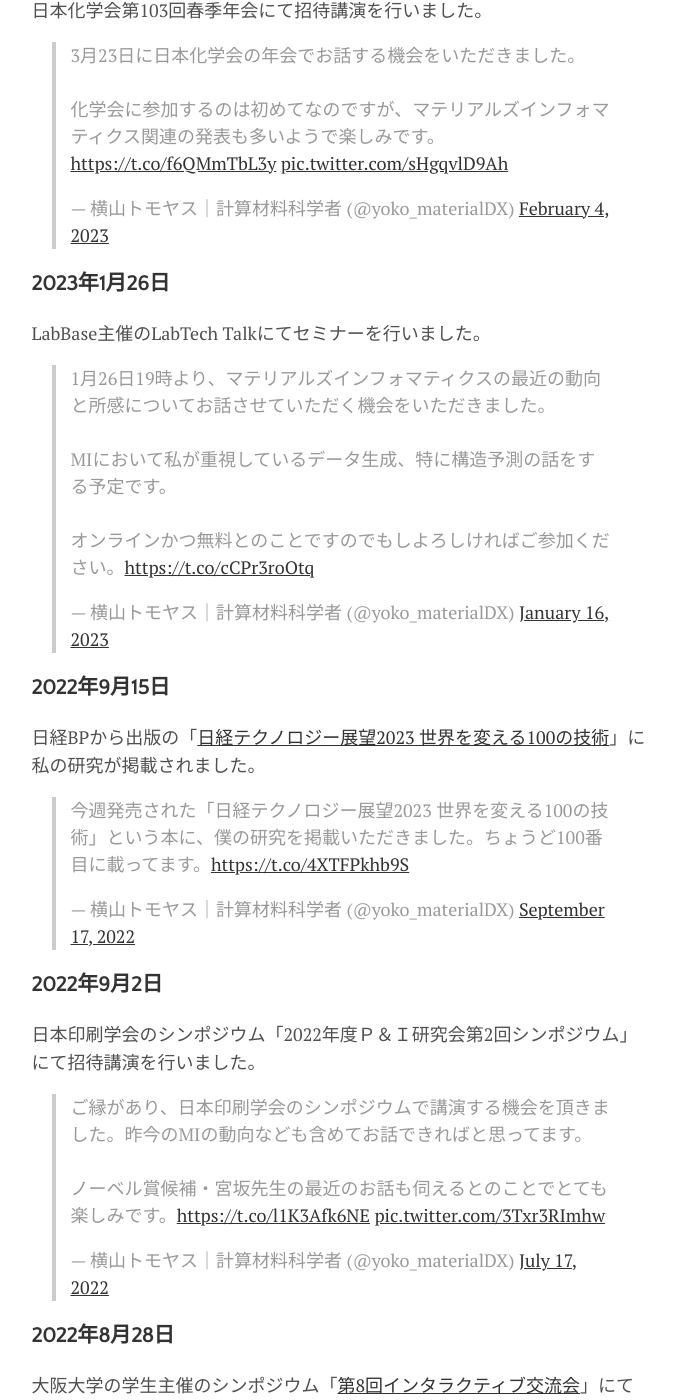
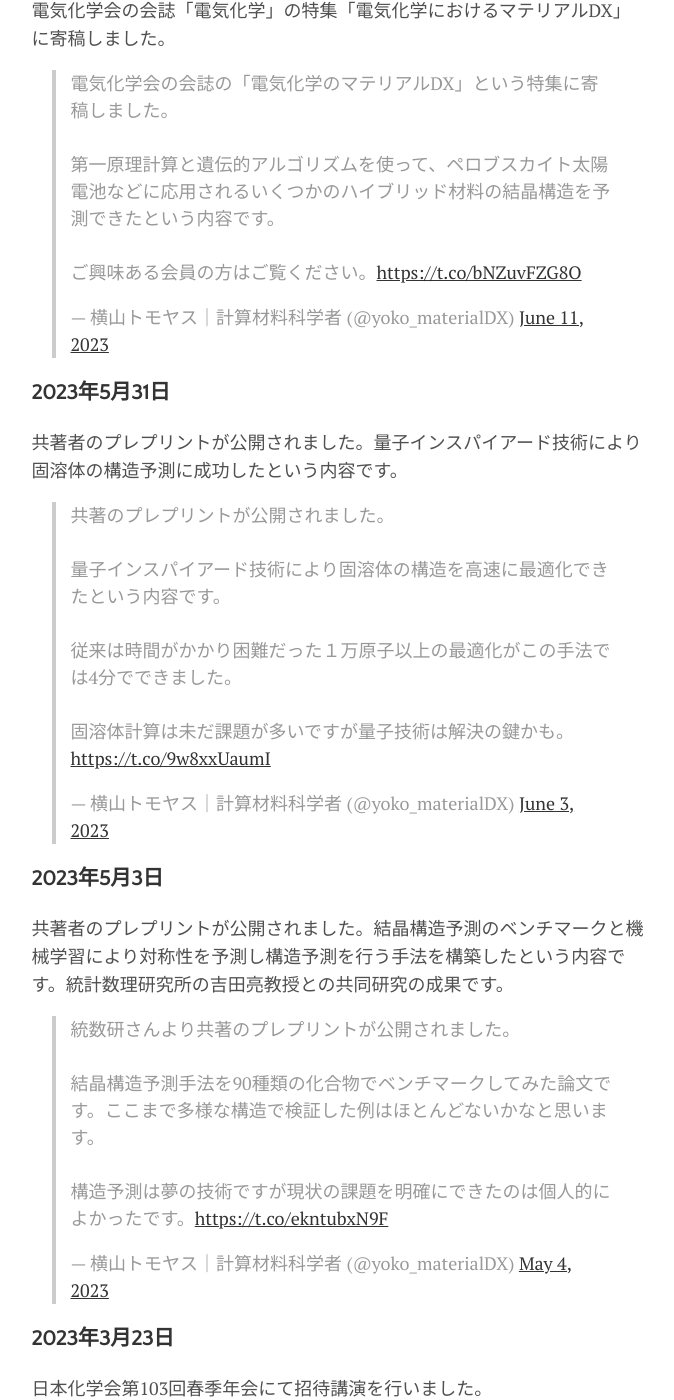
Before and after one commit to yokoyamatomoyasu/yokoyamatomoyasu.github.io, a Jekyll site: the page built from menu/news.md, in a window 1280 px wide and 1400 px high, scrolled down 273 px. Shown: the whole window, without its empty margins (301-975 px from the left). Built offline with Jekyll 4.4.1, drawn with Linux system fonts in a browser that asks for light colours; comment, search, counter and statistics services are not loaded.

Commit message:
GitHub pages site with Jekyll

```diff
--- a/menu/news.md
+++ b/menu/news.md
@@ -3,6 +3,18 @@ layout: page
 title:  News
 permalink: /news
 ---
+
+### 2023年6月5日
+電気化学会の会誌「電気化学」の特集「電気化学におけるマテリアルDX」に寄稿しました。
+<blockquote class="twitter-tweet"><p lang="ja" dir="ltr">電気化学会の会誌の「電気化学のマテリアルDX」という特集に寄稿しました。<br><br>第一原理計算と遺伝的アルゴリズムを使って、ペロブスカイト太陽電池などに応用されるいくつかのハイブリッド材料の結晶構造を予測できたという内容です。<br><br>ご興味ある会員の方はご覧ください。<a href="https://t.co/bNZuvFZG8O">https://t.co/bNZuvFZG8O</a></p>&mdash; 横山トモヤス｜計算材料科学者 (@yoko_materialDX) <a href="https://twitter.com/yoko_materialDX/status/1667849162681884673?ref_src=twsrc%5Etfw">June 11, 2023</a></blockquote> <script async src="https://platform.twitter.com/widgets.js" charset="utf-8"></script>
+
+### 2023年5月31日
+共著者のプレプリントが公開されました。量子インスパイアード技術により固溶体の構造予測に成功したという内容です。
+<blockquote class="twitter-tweet"><p lang="ja" dir="ltr">共著のプレプリントが公開されました。<br><br>量子インスパイアード技術により固溶体の構造を高速に最適化できたという内容です。<br><br>従来は時間がかかり困難だった１万原子以上の最適化がこの手法では4分でできました。<br><br>固溶体計算は未だ課題が多いですが量子技術は解決の鍵かも。<a href="https://t.co/9w8xxUaumI">https://t.co/9w8xxUaumI</a></p>&mdash; 横山トモヤス｜計算材料科学者 (@yoko_materialDX) <a href="https://twitter.com/yoko_materialDX/status/1664950060743016449?ref_src=twsrc%5Etfw">June 3, 2023</a></blockquote> <script async src="https://platform.twitter.com/widgets.js" charset="utf-8"></script>
+
+### 2023年5月3日
+共著者のプレプリントが公開されました。結晶構造予測のベンチマークと機械学習により対称性を予測し構造予測を行う手法を構築したという内容です。統計数理研究所の吉田亮教授との共同研究の成果です。
+<blockquote class="twitter-tweet"><p lang="ja" dir="ltr">統数研さんより共著のプレプリントが公開されました。<br><br>結晶構造予測手法を90種類の化合物でベンチマークしてみた論文です。ここまで多様な構造で検証した例はほとんどないかなと思います。<br><br>構造予測は夢の技術ですが現状の課題を明確にできたのは個人的によかったです。<a href="https://t.co/ekntubxN9F">https://t.co/ekntubxN9F</a></p>&mdash; 横山トモヤス｜計算材料科学者 (@yoko_materialDX) <a href="https://twitter.com/yoko_materialDX/status/1654078425789878272?ref_src=twsrc%5Etfw">May 4, 2023</a></blockquote> <script async src="https://platform.twitter.com/widgets.js" charset="utf-8"></script>
 
 
 ### 2023年3月23日
```
Also changed, not shown: menu/about.md (+5 -1 lines).
